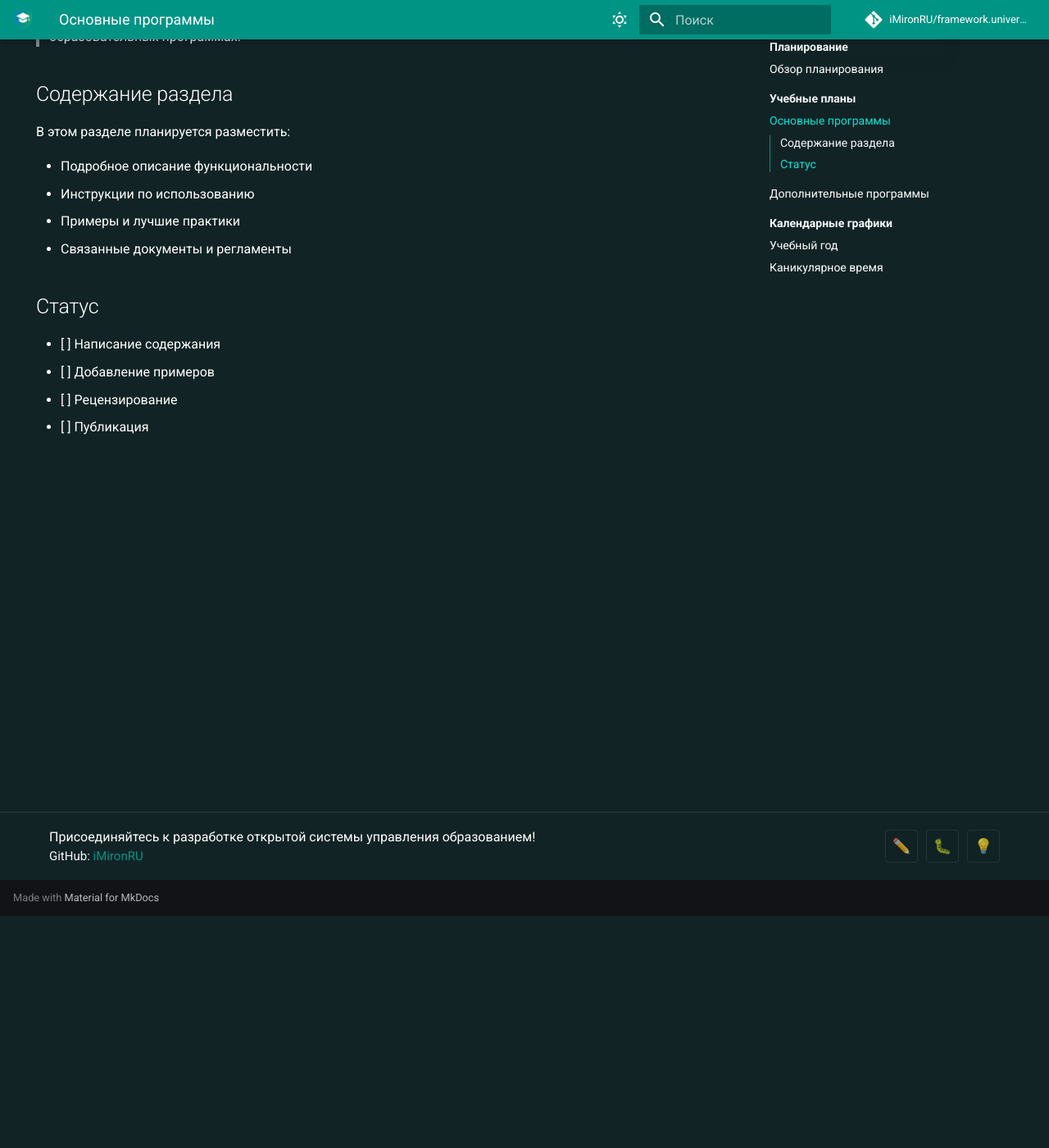
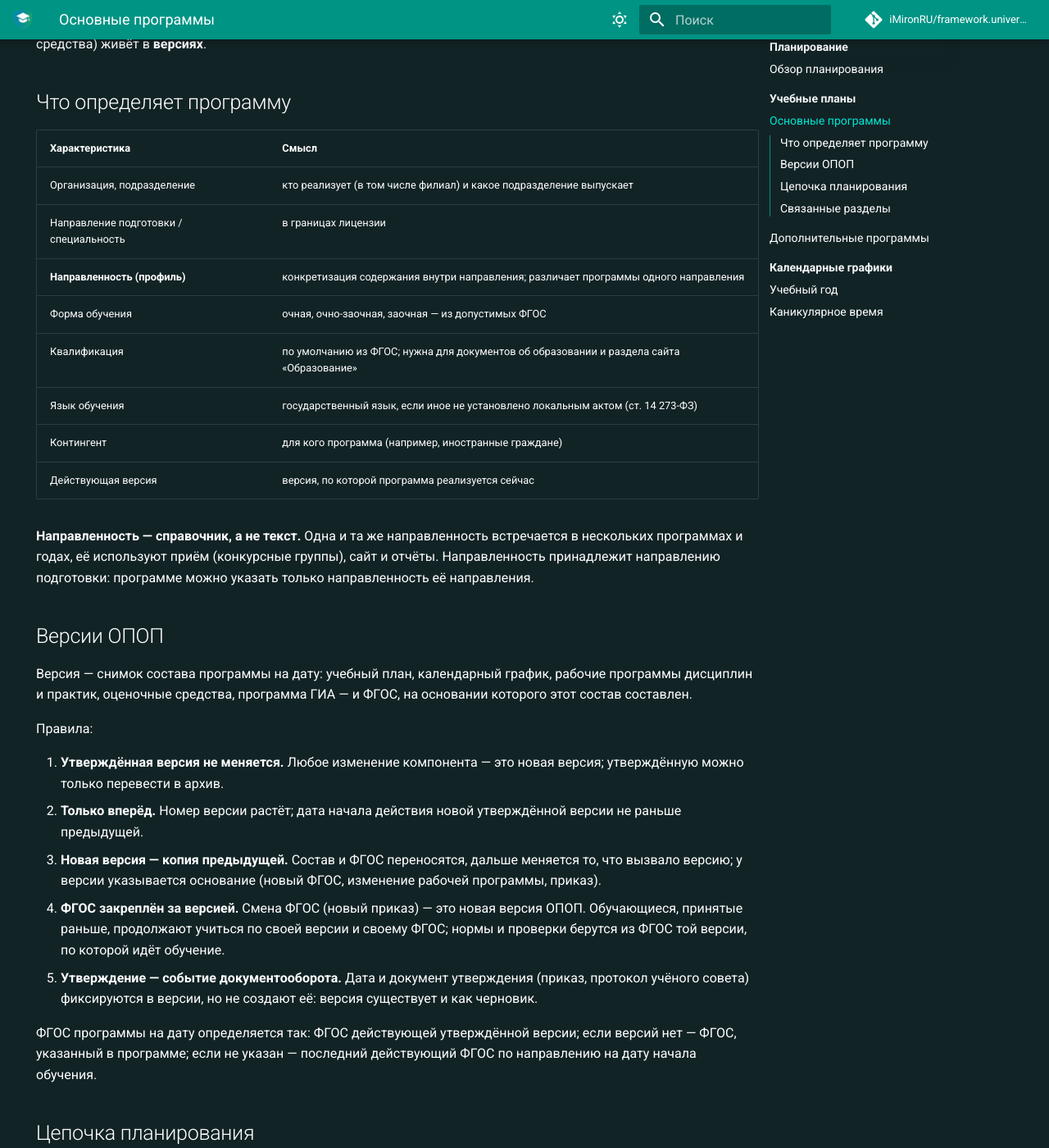
Before and after one commit to iMironRU/framework.univercon.aplicon.ru, an MkDocs documentation site: the page built from docs/planning/curriculum.md, in a window 1280 px wide and 1400 px high, scrolled down 283 px. Shown: the whole window at 82% size. Built offline with MkDocs 1.6.1 and Material for MkDocs 9.7.7, drawn with Linux system fonts in a browser that asks for light colours; comment, search, counter and statistics services are not loaded; some of the changed text lies outside the part shown.

Commit message:
Основные образовательные программы: направленность и версии ОПОП

```diff
--- a/docs/planning/curriculum.md
+++ b/docs/planning/curriculum.md
@@ -1,21 +1,54 @@
 # Основные образовательные программы
 
-> ⚠️ **Это заглушка**
->
-> Этот раздел документации находится в разработке. Здесь будет размещена информация о основных образовательных программах.
+Образовательная программа (ОП) — комплекс характеристик образования, который организация разрабатывает и утверждает
+самостоятельно на основании ФГОС (ст. 2, 12 273-ФЗ). В информационной системе ОП держит **идентичность** программы,
+а её содержание (учебный план, календарный график, рабочие программы, оценочные средства) живёт в **версиях**.
 
-## Содержание раздела
+## Что определяет программу
 
-В этом разделе планируется разместить:
+| Характеристика | Смысл |
+|---|---|
+| Организация, подразделение | кто реализует (в том числе филиал) и какое подразделение выпускает |
+| Направление подготовки / специальность | в границах лицензии |
+| **Направленность (профиль)** | конкретизация содержания внутри направления; различает программы одного направления |
+| Форма обучения | очная, очно-заочная, заочная — из допустимых ФГОС |
+| Квалификация | по умолчанию из ФГОС; нужна для документов об образовании и раздела сайта «Образование» |
+| Язык обучения | государственный язык, если иное не установлено локальным актом (ст. 14 273-ФЗ) |
+| Контингент | для кого программа (например, иностранные граждане) |
+| Действующая версия | версия, по которой программа реализуется сейчас |
 
-- Подробное описание функциональности
-- Инструкции по использованию
-- Примеры и лучшие практики
-- Связанные документы и регламенты
+**Направленность — справочник, а не текст.** Одна и та же направленность встречается в нескольких программах и годах,
+её используют приём (конкурсные группы), сайт и отчёты. Направленность принадлежит направлению подготовки:
+программе можно указать только направленность её направления.
 
-## Статус
+## Версии ОПОП
 
-- [ ] Написание содержания
-- [ ] Добавление примеров
-- [ ] Рецензирование
-- [ ] Публикация
+Версия — снимок состава программы на дату: учебный план, календарный график, рабочие программы дисциплин и практик,
+оценочные средства, программа ГИА — и ФГОС, на основании которого этот состав составлен.
+
+Правила:
+
+1. **Утверждённая версия не меняется.** Любое изменение компонента — это новая версия; утверждённую можно только перевести в архив.
+2. **Только вперёд.** Номер версии растёт; дата начала действия новой утверждённой версии не раньше предыдущей.
+3. **Новая версия — копия предыдущей.** Состав и ФГОС переносятся, дальше меняется то, что вызвало версию; у версии указывается основание
+   (новый ФГОС, изменение рабочей программы, приказ).
+4. **ФГОС закреплён за версией.** Смена ФГОС (новый приказ) — это новая версия ОПОП. Обучающиеся, принятые раньше, продолжают
+   учиться по своей версии и своему ФГОС; нормы и проверки берутся из ФГОС той версии, по которой идёт обучение.
+5. **Утверждение — событие документооборота.** Дата и документ утверждения (приказ, протокол учёного совета) фиксируются в версии,
+   но не создают её: версия существует и как черновик.
+
+ФГОС программы на дату определяется так: ФГОС действующей утверждённой версии; если версий нет — ФГОС, указанный в программе;
+если не указан — последний действующий ФГОС по направлению на дату начала обучения.
+
+## Цепочка планирования
+
+**ОП → версия ОПОП → учебный план → рабочие программы дисциплин и практик → занятия.**
+Учебный план и рабочие программы — компоненты версии; рабочая программа не владеет трудоёмкостью и формами контроля,
+а берёт их из строки учебного плана.
+
+## Связанные разделы
+
+- [Обзор планирования](index.md)
+- [Дополнительные программы](additional_programs.md)
+- [Виды образования](../management/TypesOfEducation.md)
+- [Лицензирование образовательной деятельности](../management/LicensingOfEducationalActivities/index.md)
```
